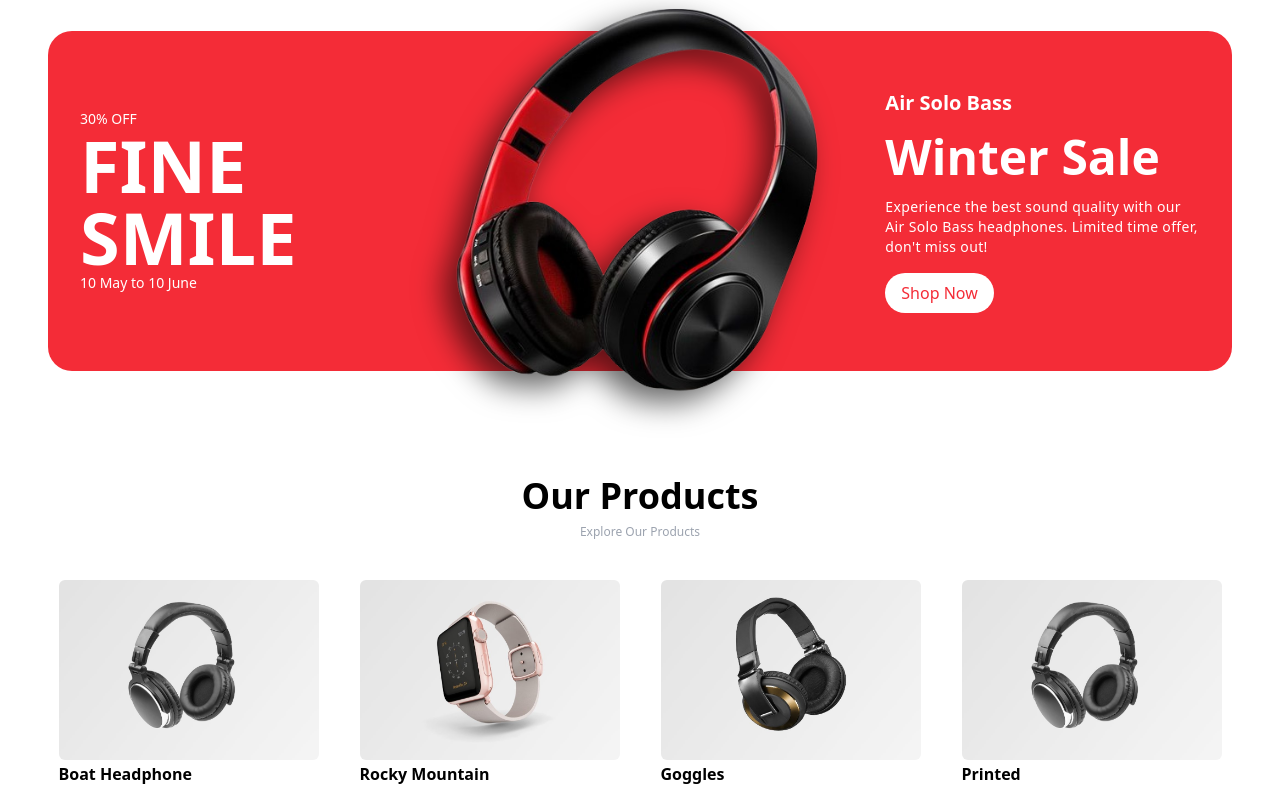
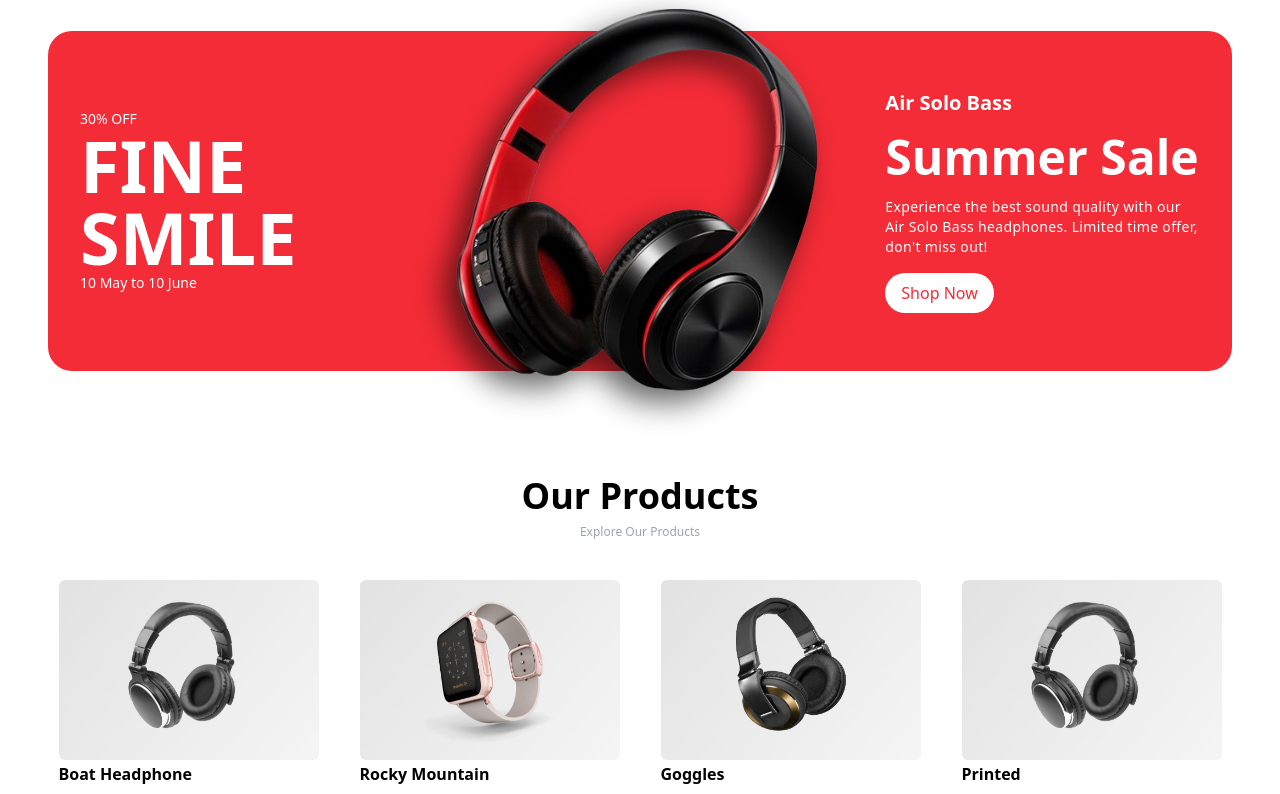
Before and after one commit to alinacldpr/E-CommerceWebsite, a React (Vite) app in the folder TechTrove-FE/: page / in a window 1280 px wide. Shown: the part 1780-2574 px from the top of the page. Built offline with nearby package versions, Linux system fonts and the light colour scheme; what @userfront/toolkit would draw is missing.

Commit message:
last version ok from my local

```diff
--- a/TechTrove-FE/src/App.jsx
+++ b/TechTrove-FE/src/App.jsx
@@ -30,7 +30,7 @@ const BannerData = {
   date: "10 May to 10 June",
   image: headphone,
   title2: "Air Solo Bass",
-  title3: "Winter Sale",
+  title3: "Summer Sale",
   title4:
     "Experience the best sound quality with our Air Solo Bass headphones. Limited time offer, don't miss out!",
   bgColor: "#f42c37",
@@ -42,7 +42,7 @@ const BannerData2 = {
   date: "20 May to 20 June",
   image: smartwatch2,
   title2: "Smart Solo",
-  title3: "Winter Sale",
+  title3: "Summer Sale",
   title4:
     "Stay ahead with our Smart Solo watch. Track your activity and enjoy seamless connectivity. Limited time offer!",
   bgColor: "#2dcc6f",
```
